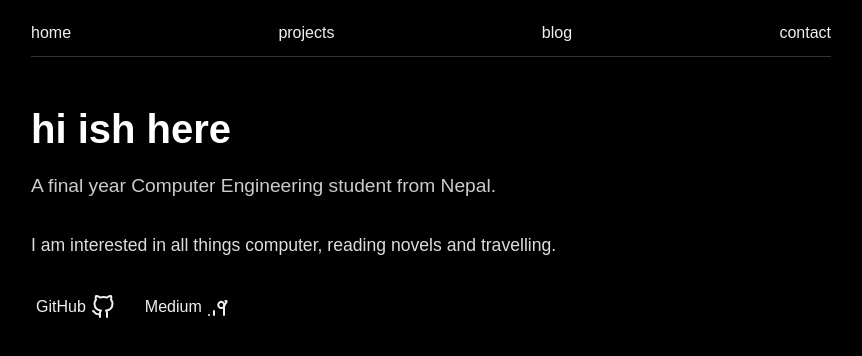
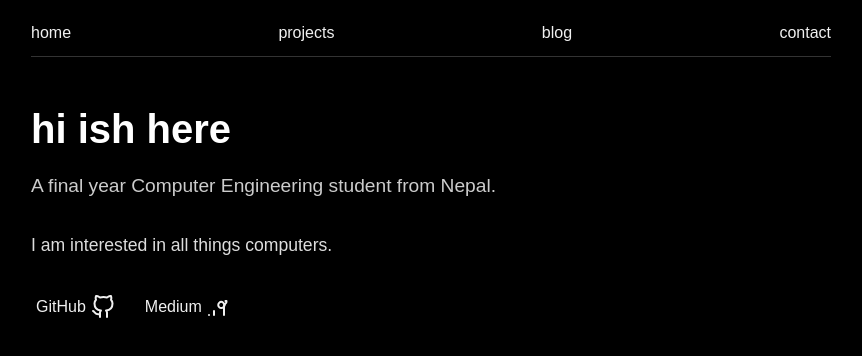
Before and after one commit to void-atom/website, a plain HTML site: page index.html in a window 1280 px wide. Shown: the whole page, without its empty margins (209-1071 px from the left). Drawn offline with Linux system fonts and the light colour scheme.

Commit message:
minor change

```diff
--- a/index.html
+++ b/index.html
@@ -20,7 +20,7 @@
     <div class="intro">A final year Computer Engineering student from Nepal.</div>
 
     <div class="bio">
-        I am interested in all things computer, reading novels and travelling.
+        I am interested in all things computers.
     </div>
 
     <!-- <div class="chatbot-cta">
```
